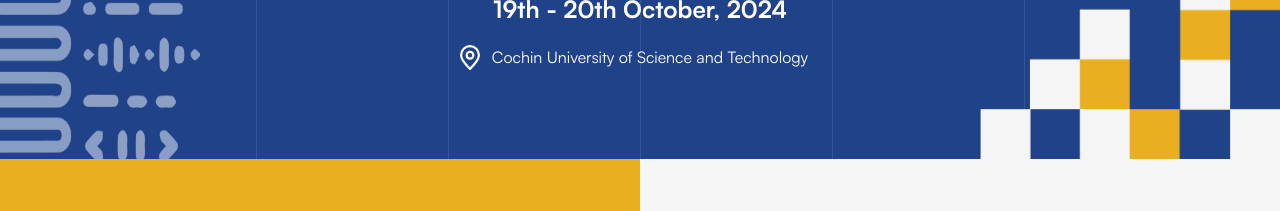
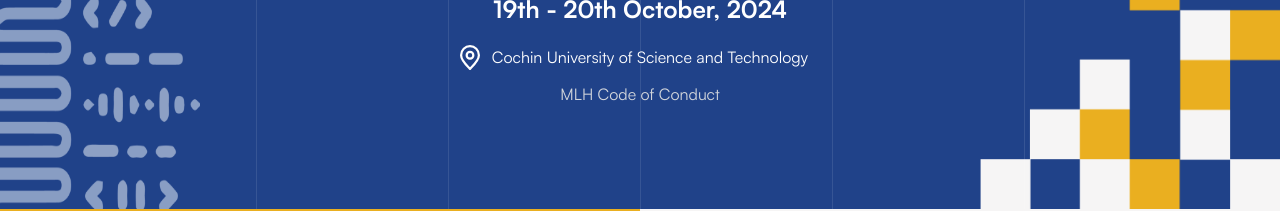
Before and after one commit to Make-a-Ton/make-a-ton-2024, a Next.js app: page / in a window 1280 px wide. Shown: the part 655-866 px from the top of the page. Built offline with nearby package versions, Linux system fonts and the light colour scheme; a web font is replaced by a local one.

Commit message:
added mlh code of conduct and map link

```diff
--- a/src/sections/Hero/Hero.jsx
+++ b/src/sections/Hero/Hero.jsx
@@ -195,8 +195,21 @@
               </a>
             </p>
             <p className="mx-3 block lg:hidden">
-              <a href="" target="_blank">
+              <a
+                href="https://maps.app.goo.gl/ZAgJQ8bnqE7X7x6J8"
+                target="_blank"
+              >
                 CUSAT
+              </a>
+            </p>
+          </div>
+          <div className="py-3">
+            <p className="mx-3  font-satoshi-small text-gray-300 hover:text-gray-50">
+              <a
+                href="https://static.mlh.io/docs/mlh-code-of-conduct.pdf"
+                target="_blank"
+              >
+                MLH Code of Conduct
               </a>
             </p>
           </div>
```
